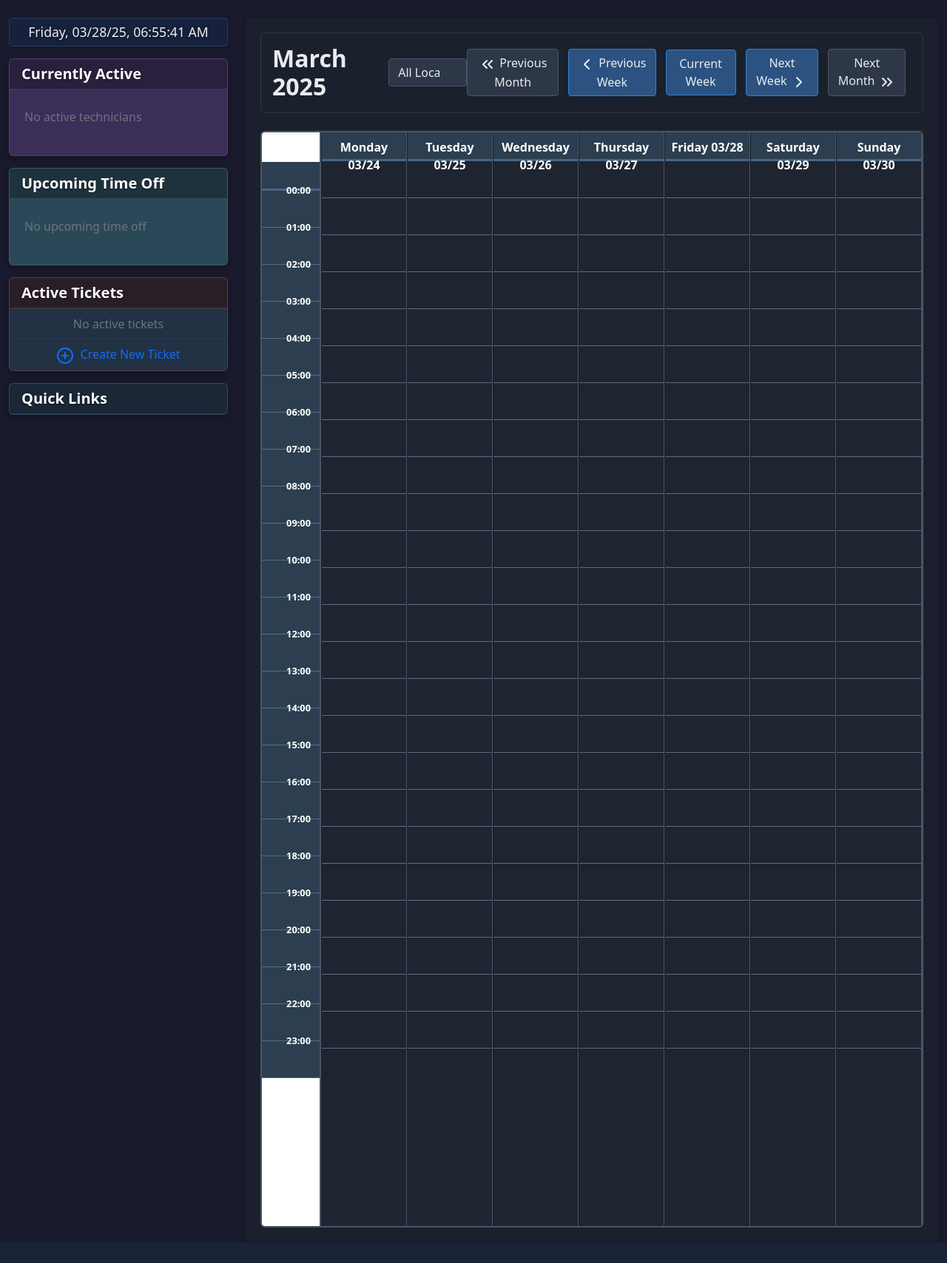
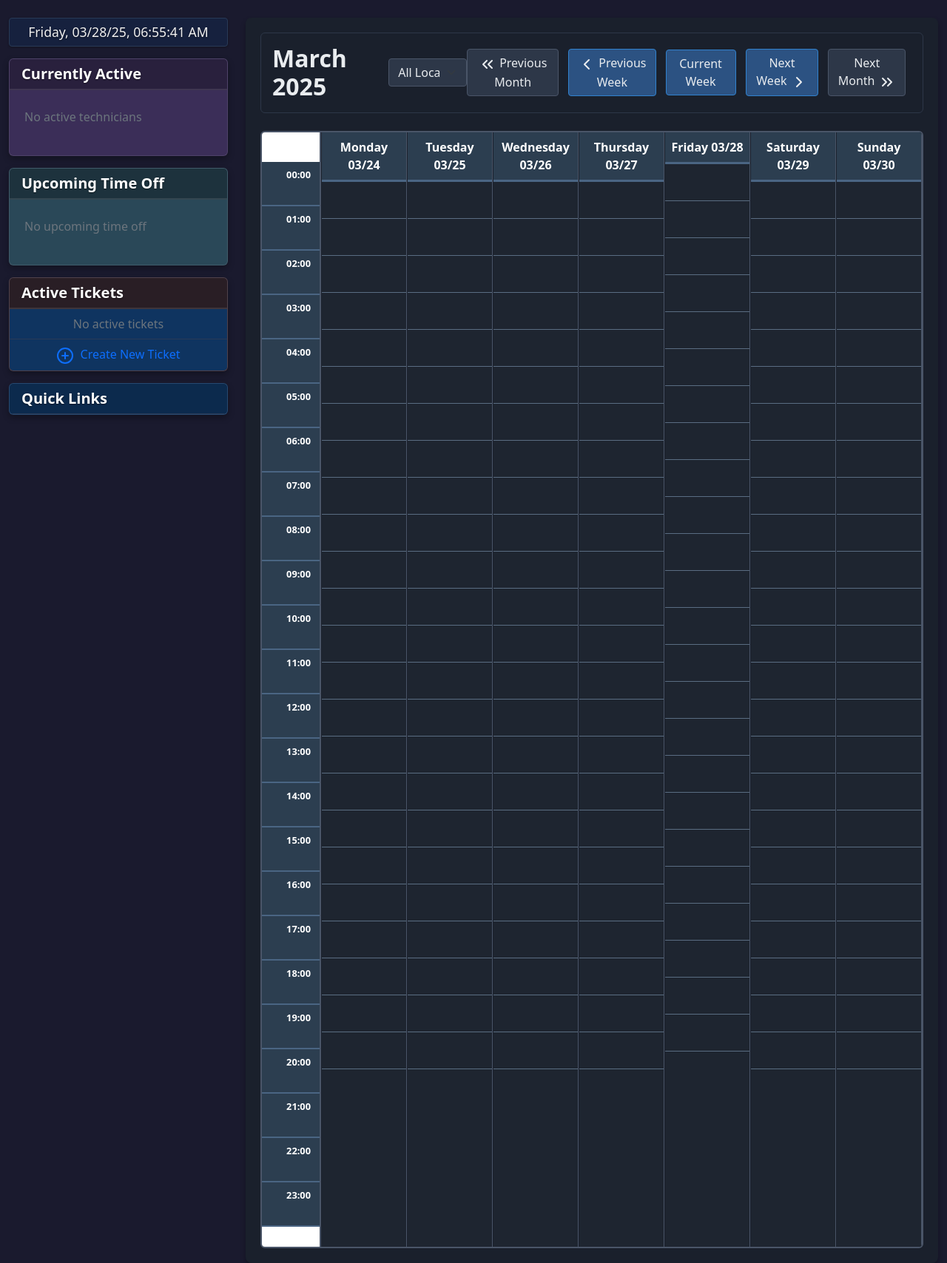
Before and after one commit to tbnobed/techsched, a Flask app: page /calendar in a window 1280 px wide. Shown: the part 59-1767 px from the top of the page at 74% size. Before the commit the page ends 1739 px from the top, so only its background shows below. Run offline with Flask 3, Linux system fonts and the light colour scheme; the visitor is signed in with stand-in values (Sample User, id 1); data comes from the database, SQL or seed files in the repository; data that the repository does not hold is empty; some libraries are stand-ins or nearby versions.

Commit message:
Restored to '8e90fadd46a5306f8d53df814862970e740965ba'
Replit-Restored-To: 8e90fadd46a5306f8d53df814862970e740965ba

```diff
--- a/static/css/dark-theme.css
+++ b/static/css/dark-theme.css
@@ -2,7 +2,7 @@
 :root {
   --dark-bg: #1a1a2e;
   --dark-panel: #16213e;
-  --dark-card: #223144;
+  --dark-card: #0f3460;
   --dark-accent: #e94560;
   --dark-text: #f0f0f0;
   --dark-text-secondary: #c8c8c8;
--- a/templates/calendar.html
+++ b/templates/calendar.html
@@ -63,11 +63,8 @@
 
     <div class="calendar-grid" style="background-color: #1a202c; color: #e9ecef; border: 2px solid #4a5568; border-radius: 6px; overflow: hidden;">
         <div class="time-column" style="border-right: 2px solid #4a5568;">
-            <div style="background-color: #2c3e50; color: white; padding: 8px; font-weight: bold; border-bottom: 3px solid #4a6583; height: 39px;"></div>
             {% for hour in range(24) %}
-                <div class="hour-slot" style="background-color: #2c3e50; color: white; padding: 0; text-align: right; font-weight: bold; border-bottom: 1px solid #5a6d82; height: 50px; position: relative;">
-                    <span style="position: absolute; top: -10px; right: 12px;">{{ "%02d:00"|format(hour) }}</span>
-                </div>
+                <div class="hour-slot" style="background-color: #2c3e50; color: white; padding: 8px 12px; text-align: right; font-weight: bold; border-bottom: 2px solid #4a6583;">{{ "%02d:00"|format(hour) }}</div>
             {% endfor %}
         </div>
 
@@ -75,7 +72,7 @@
         {% set current_date = week_start + timedelta(days=day) %}
         {% set is_today = current_date.date() == today.date() %}
         <div class="day-column {{ 'today' if is_today else '' }}" style="background-color: #1e2530; color: #e9ecef; border-right: 1px solid #4a5568;">
-            <div class="day-header {{ 'today' if is_today else '' }}" style="background-color: #2c3e50; color: white; padding: 8px; font-weight: bold; border-bottom: 3px solid #4a6583; height: 39px;">
+            <div class="day-header {{ 'today' if is_today else '' }}" style="background-color: #2c3e50; color: white; padding: 8px; font-weight: bold; border-bottom: 3px solid #4a6583;">
                 {{ current_date.strftime('%A %m/%d') }}
             </div>
             <div class="day-slots" data-date="{{ current_date.strftime('%Y-%m-%d') }}">
```
Also changed, not shown: attached_assets/image_1743144796897.png (deleted), attached_assets/image_1743144796978.png (deleted), attached_assets/image_1743144868701.png (deleted).
